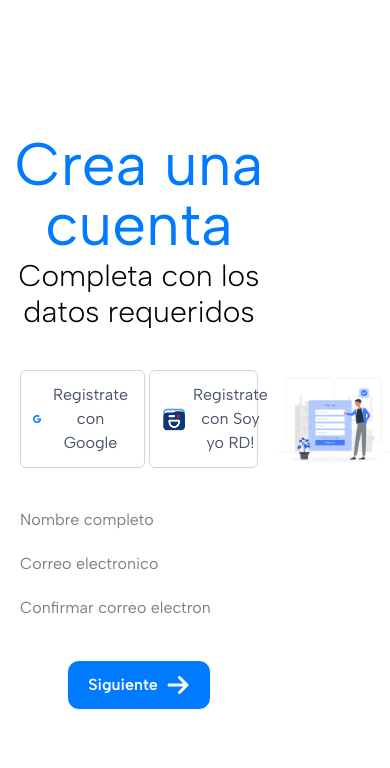
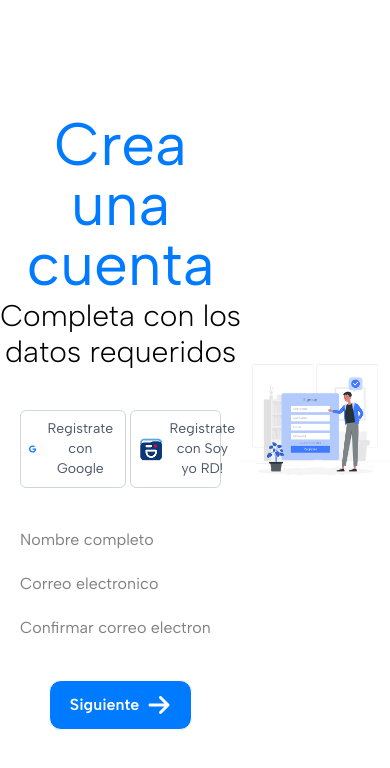
Before and after one commit to Urpirio/s-gob-2025, a Next.js app: page /Registro/R2 in a window 390 px wide. Shown: the top 768 px of the page. Built offline with nearby package versions, Linux system fonts and the light colour scheme.

Commit message:
Se hicieron mejoras en los estilos para cuando la web este en un dispositivo movil

```diff
--- a/components/components - Registro/subcomponents/Btn-SignUp-With.jsx
+++ b/components/components - Registro/subcomponents/Btn-SignUp-With.jsx
@@ -6,11 +6,14 @@ export default function Btn_SignUp_With() {
     return (
     <button key={Data.key}
     className="flex
+    text-sm
+    lg:text-base
     items-center
     gap-2
     border
     border-gray-300
-    p-3
+    p-2
+    lg:p-3
     rounded-md
     flex-grow
     flex-basis-0
```
